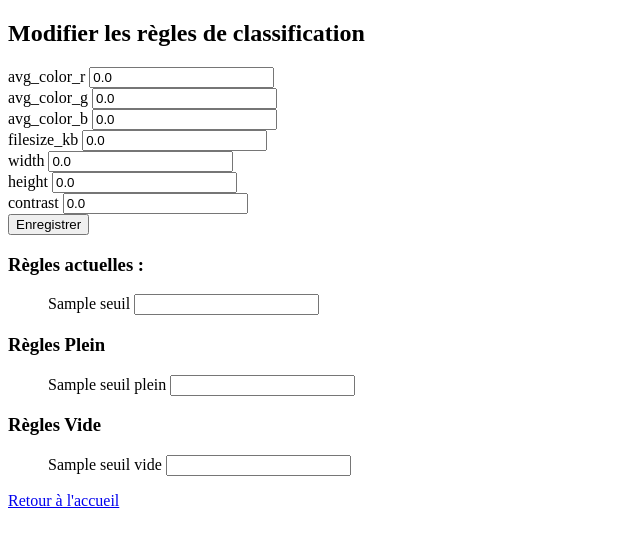
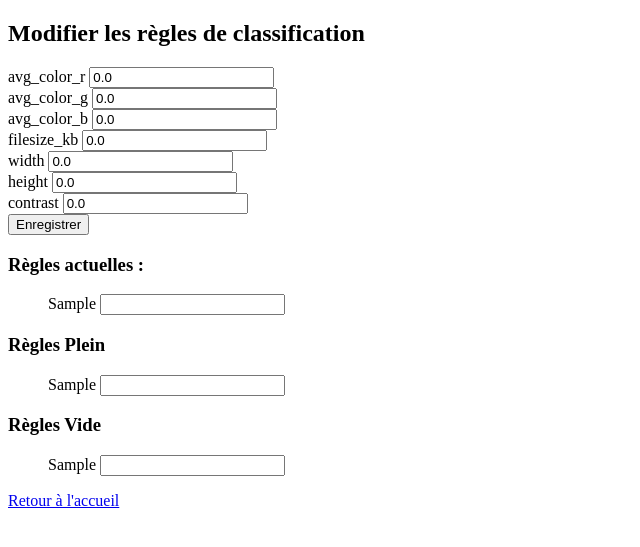
Before and after one commit to EnzoHOU10/BinVision, a Flask app: template templates/rules.html in a window 1280 px wide. Shown: the top 547 px of the page, without its empty margins (0-640 px from the left). Run offline with Flask 3, Linux system fonts and the light colour scheme; tables that the repository leaves empty hold one stand-in row (values such as "Sample post"); the template is opened without the code that fills it: values that come from a table or form of the project are taken from there, most other values are stand-ins (such as "Sample title", 1, 10 or a date in 2020).

Commit message:
affichage seuils possibles

```diff
--- a/templates/rules.html
+++ b/templates/rules.html
@@ -21,13 +21,13 @@
     </form>
     <h3>Règles actuelles :</h3>
     <ul>
-      {% for seuil in seuils %}
-      <label for="{{ seuil }}">{{ seuil }}</label>
-      {% for val in seuil.value %}
+      {% for seuil_key,seuil_value in seuils.items() %}
+      <label for="{{ seuil_key }}">{{ seuil_key }}</label>
+      {% for val in seuil_value %}
       <input
         type="number"
         step="0.01"
-        name="{{ seuil.name }}"
+        name="{{ seuil_key }}"
         value="{{ val }}"
       />
       {% endfor %}
@@ -36,13 +36,13 @@
     </ul>
     <h3>Règles Plein</h3>
     <ul>
-      {% for seuil_plein in seuils_plein %}
-      <label for="{{ seuil_plein.name }}">{{ seuil_plein.name }}</label>
-      {% for val in seuil_plein.value %}
+      {% for seuil_plein_key, seuil_plein_value in seuils_plein.items() %}
+      <label for="{{ seuil_plein_key }}">{{ seuil_plein_key }}</label>
+      {% for val in seuil_plein_value %}
       <input
         type="number"
         step="0.01"
-        name="{{ seuil_plein.name }}"
+        name="{{ seuil_plein_key }}"
         value="{{ val }}"
       />
       {% endfor %}
@@ -51,13 +51,13 @@
     </ul>
     <h3>Règles Vide</h3>
     <ul>
-      {% for seuil_vide in seuils_vide %}
-      <label for="{{ seuil_vide.name }}">{{ seuil_vide.name }}</label>
-      {% for val in seuil_vide.value %}
+      {% for seuil_vide_key, seuil_vide_value in seuils_vide.items() %}
+      <label for="{{ seuil_vide_key }}">{{ seuil_vide_key }}</label>
+      {% for val in seuil_vide_value %}
       <input
         type="number"
         step="0.01"
-        name="{{ seuil_vide.name }}"
+        name="{{ seuil_vide_key }}"
         value="{{ val }}"
       />
       {% endfor %}
```
